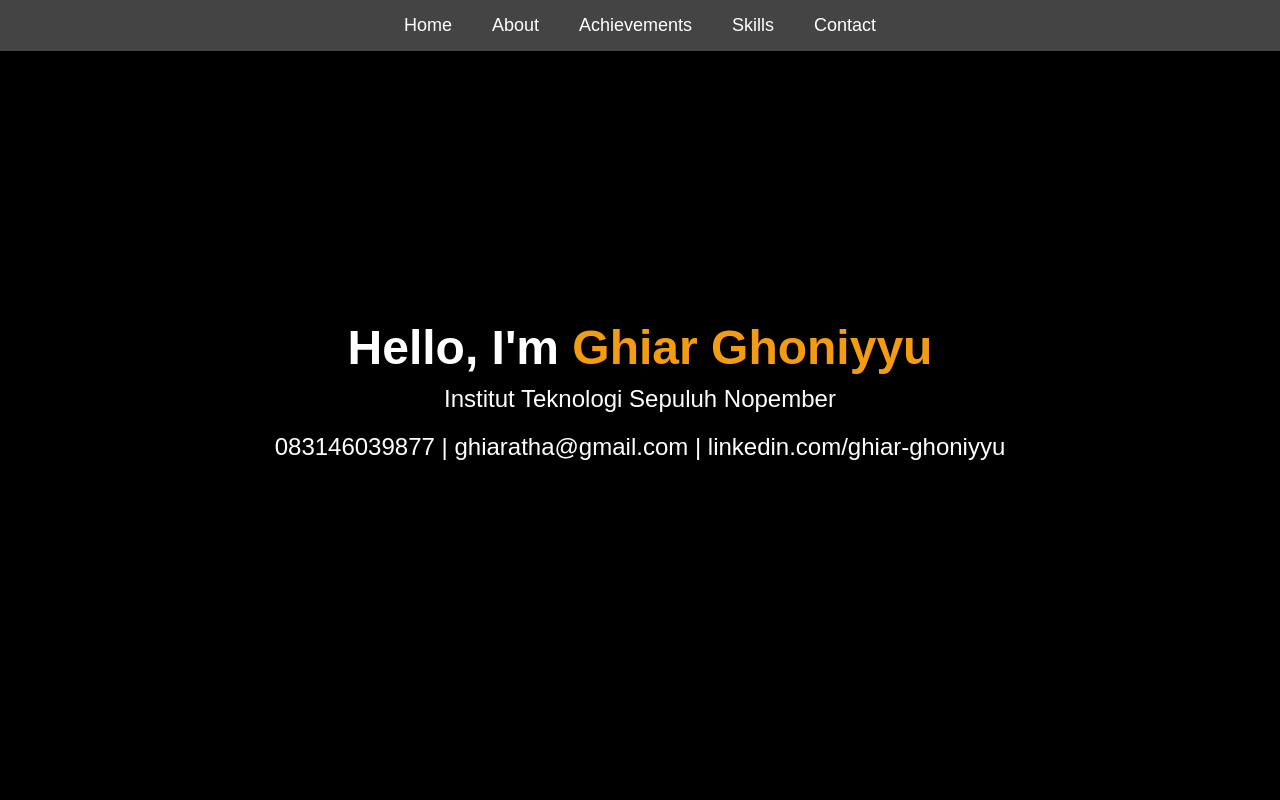
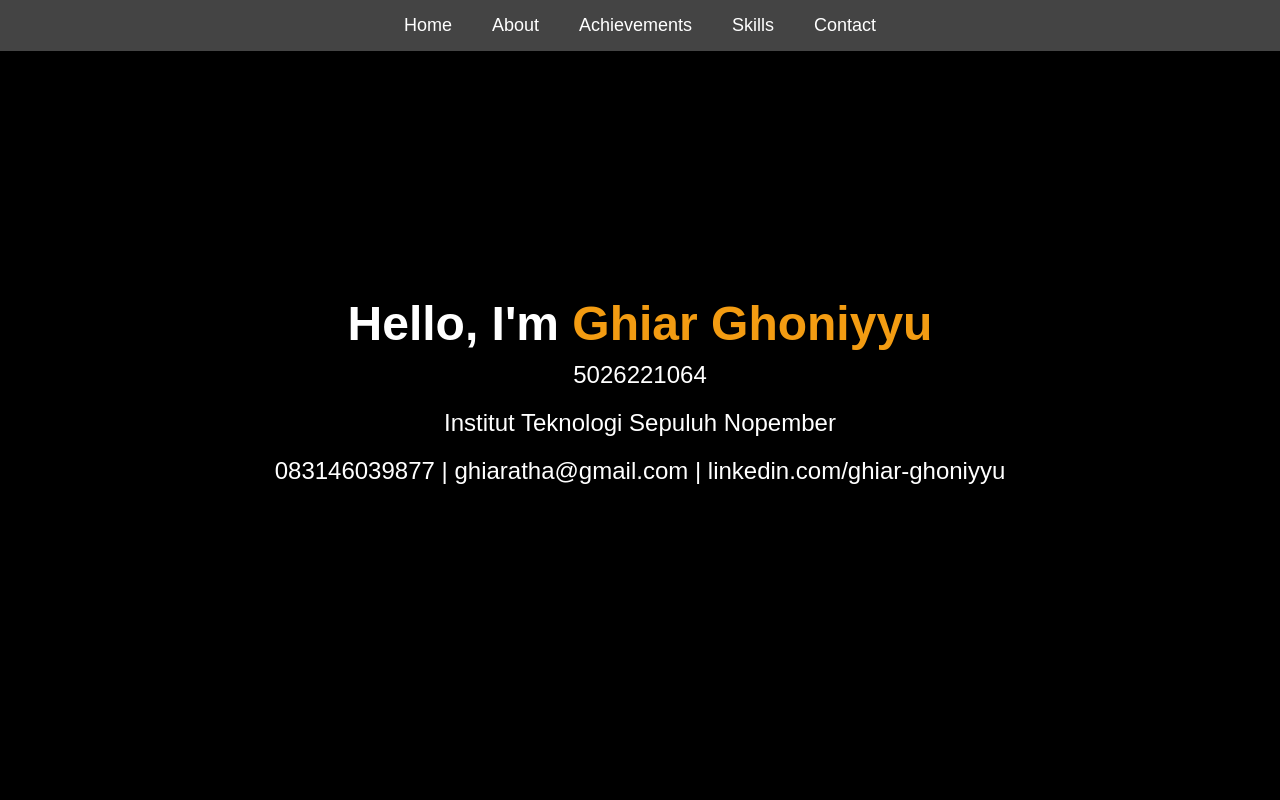
Before and after one commit to Ghiar7/PWEB_A, a plain HTML site: page index.html in a window 1280 px wide. Shown: the top 800 px of the page. Drawn offline with Linux system fonts and the light colour scheme.

Commit message:
Update index.html

```diff
--- a/index.html
+++ b/index.html
@@ -24,6 +24,7 @@
     <section id="home">
         <div class="hero-content">
             <h1>Hello, I'm <span class="highlight">Ghiar Ghoniyyu</span></h1>
+            <p>5026221064</p>
             <p>Institut Teknologi Sepuluh Nopember</p>
             <p>083146039877 | ghiaratha@gmail.com | linkedin.com/ghiar-ghoniyyu</p>
         </div>
```
